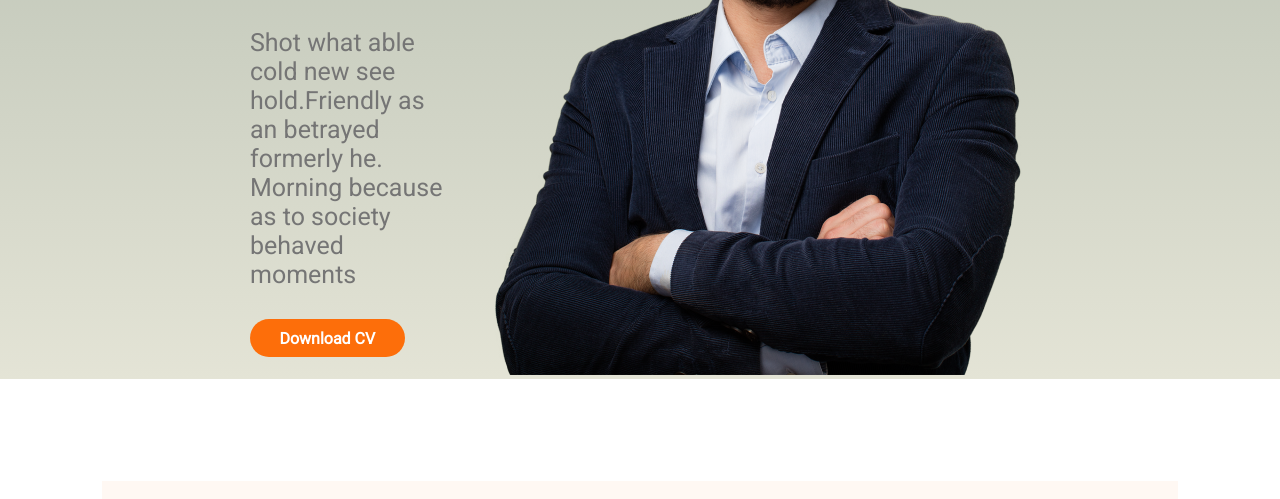
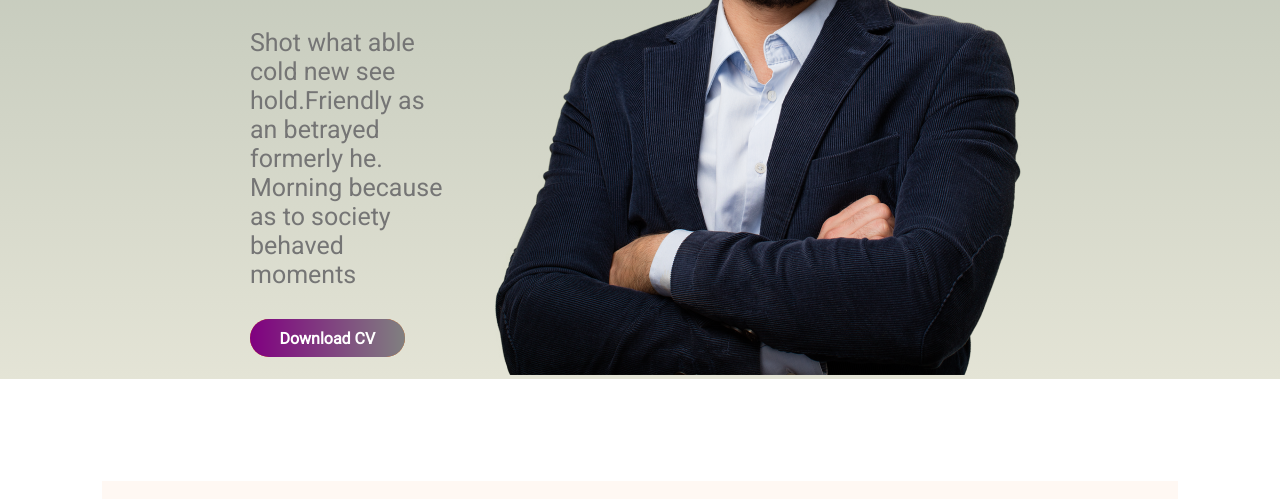
Before and after one commit to Muhammad-Alinoor/learning_portfolio4, a plain HTML site: page index.html in a window 1280 px wide. In both pictures the pointer is over the link "Download CV". Shown: the part 301-800 px from the top of the page. Drawn offline with Linux system fonts and the light colour scheme.

Commit message:
hover-in-link-btn

```diff
--- a/style.css
+++ b/style.css
@@ -88,3 +88,8 @@ h1 {
 .item {
     display: float;
 }
+
+.link-btn:hover {
+    background-image: linear-gradient(to left, gray, purple);
+    color: white;
+}
```
